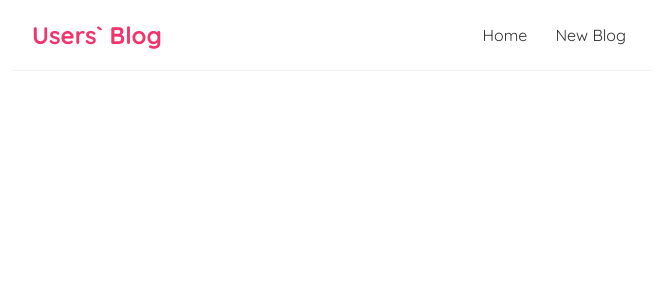
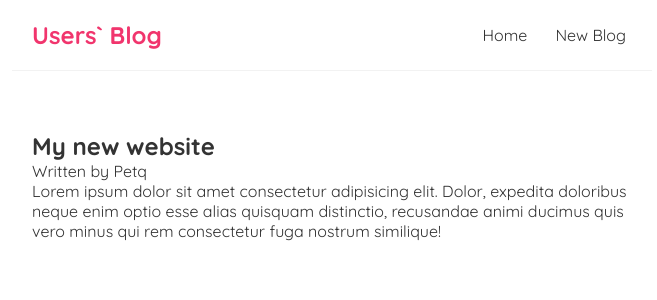
Before and after one commit to GerganaKraeva/React, a React (Create React App) app in the folder gery-project/: page /blogs/1 in a window 1280 px wide. Shown: the top 300 px of the page, without its empty margins (308-965 px from the left). Built offline with nearby package versions, Linux system fonts and the light colour scheme; data requests are answered from the project's data file.

Commit message:
reusing custom hoooks

```diff
--- a/gery-project/src/App.js
+++ b/gery-project/src/App.js
@@ -1,6 +1,7 @@
 import Navbar from './Navbar';
 import Home from './Home';
 import Create from './Create';
+import BlogDetails from './BlogDetails';
 import { BrowserRouter as Router, Routes, Route } from 'react-router-dom';
 
 function App() {
@@ -12,6 +13,7 @@
           <Routes>
             <Route path="/" element={<Home />}></Route>
             <Route path="/create" element={<Create />}></Route>
+            <Route path="/blogs/:id" element={<BlogDetails />}></Route>
           </Routes>
         </div>
       </div>
--- /dev/null
+++ b/gery-project/src/BlogDetails.js
@@ -0,0 +1,23 @@
+import { useParams } from "react-router-dom";
+import useFetch from "./useFetch";
+
+const BlogDetails = () => {
+const { id } = useParams();
+const { data: blog, error, isPending } = useFetch("http://localhost:8000/blogs/" + id);
+
+    return (
+        <div className="blog-details">
+          {isPending && <div>Loading...</div>}
+          {error && <div>{error}</div>}
+          { blog && (
+            <article>
+                <h2> { blog.title }</h2>
+                <p>Written by {blog.author }</p>
+                <div> {blog.body}</div>
+            </article>
+        )}
+        </div>
+     );
+}
+
+export default BlogDetails;
--- a/gery-project/src/BlogList.js
+++ b/gery-project/src/BlogList.js
@@ -1,12 +1,17 @@
-const BlogList = ({blogs, title}) => {
+import { Link } from "react-router-dom";
+
+const BlogList = ({ blogs, title }) => {
 
     return (
         <div className="blog-list">
-            <h2> { title }</h2>
+            <h2> {title}</h2>
             {blogs.map((blog) => (
                 <div className="blog-preview" key={blog.id}>
-                    <h2>{ blog.title }</h2>
-                    <p> Written by {blog.author} </p>
+                    <Link to={`/blogs/${blog.id}`}>
+                        <h2>{blog.title}</h2>
+                        <p> Written by {blog.author} </p>
+                    </Link>
+
                 </div>
             ))}
         </div>
--- a/gery-project/src/index.css
+++ b/gery-project/src/index.css
@@ -53,3 +53,7 @@
   color: #f1356d;
   margin-bottom: px;
 }
+
+.blog-preview a {
+  text-decoration: none;
+}
```
